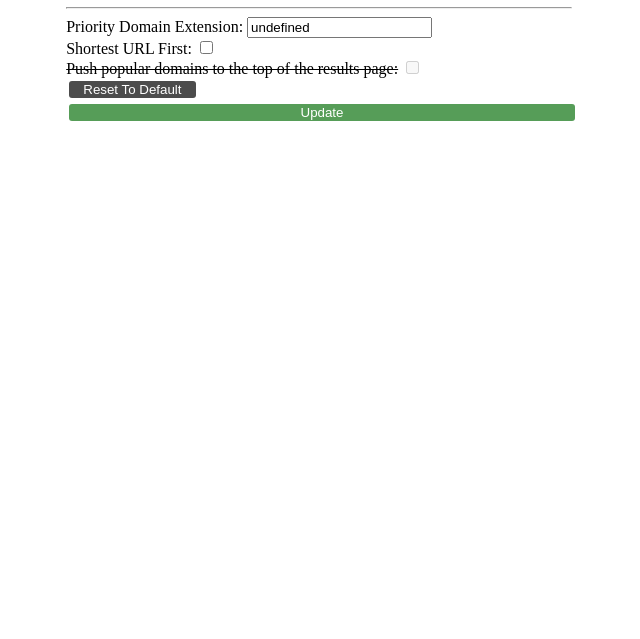
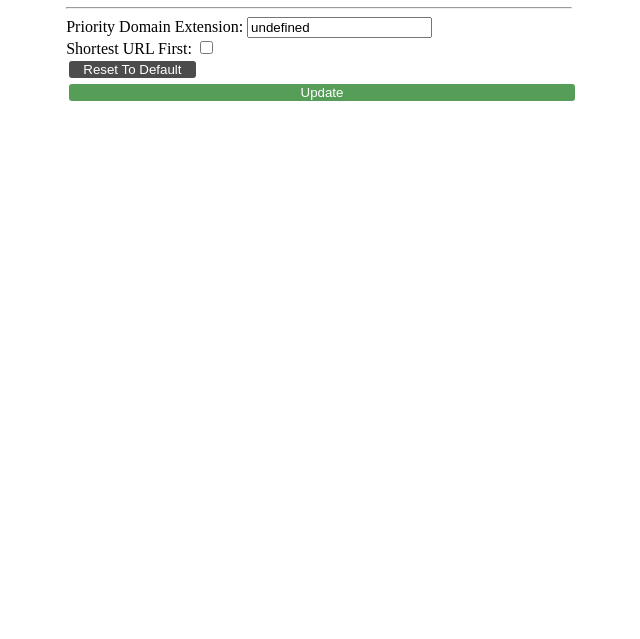
Before and after one commit to joshnic3/Dissertation, a browser extension: page options/options.html in a window 1280 px wide. Shown: the part 161-800 px from the top of the page, without its empty margins (321-961 px from the left). Drawn offline with Linux system fonts and the light colour scheme.

Commit message:
Final Tweeks

```diff
--- a/content_script/script-duckduckgo.js
+++ b/content_script/script-duckduckgo.js
@@ -59,7 +59,7 @@ chrome.storage.sync.get(['priorityDomainExtension','shortestExtensionFirst','pop
             for(var x = 0; x < CLASS_BLACKLIST.length; x++) {
                 if (resultsBody[i].getElementsByClassName(CLASS_BLACKLIST[x]).length > 0)
                 {
-                    // Ignore the balck listed items.
+                    // Ignore the black listed items.
                 }
                 else {
                     // Extract URL from next element to compare.
@@ -240,7 +240,7 @@ function generateHTMLForInjection(group) {
 
 function getURL(node) {
     // Index in the node array specifies which part of the the element holds the url.
-    // it was c[0] for google
+    // it was c[1] for DDG.
     var c = node.childNodes;
     var url = c[1].getAttribute("href");
     if ( ( url != null ) && ( url != "" ) ) {
--- a/options/options.html
+++ b/options/options.html
@@ -21,8 +21,7 @@
             <input id="priorityDomainExtension" type="text" placeholder=".co.uk">
             <br>
             Shortest URL First: <input id="shortestExtensionFirstOption" type="checkbox" name="sef" value="true">
-            <br>
-            <strike>Push popular domains to the top of the results page:</strike> <input id="popularGroupsFirstOption" type="checkbox" name="pgf" value="true" disabled>
+
             <br>
             <input id="resetButton" type="button" value="Reset To Default" style="width:25%;background: #4c4c4c; color: #ffffff;border: none;border-radius: 3px;margin:3px">
             <input type="submit" value="Update" style="width:100%;background: #569d58; color: #ffffff;border: none;border-radius: 3px;margin:3px">
```
Also changed, not shown: 2 other files.
